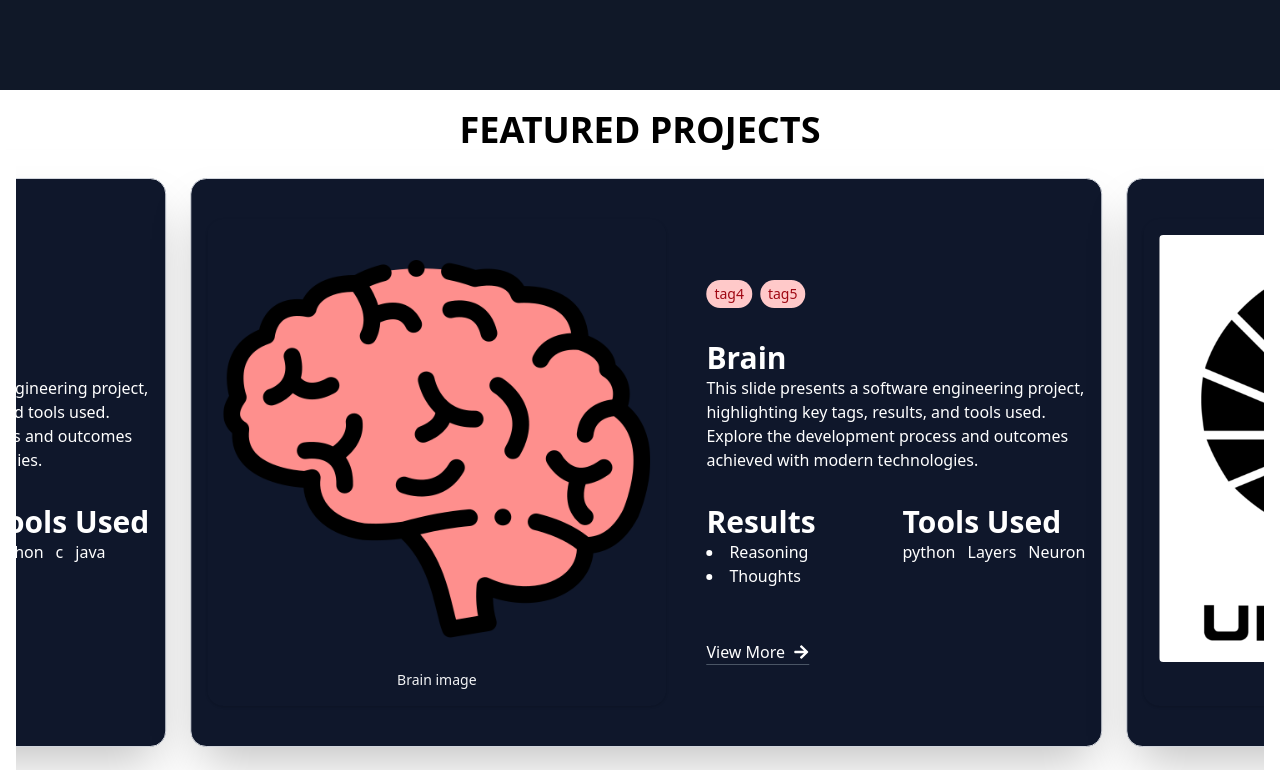
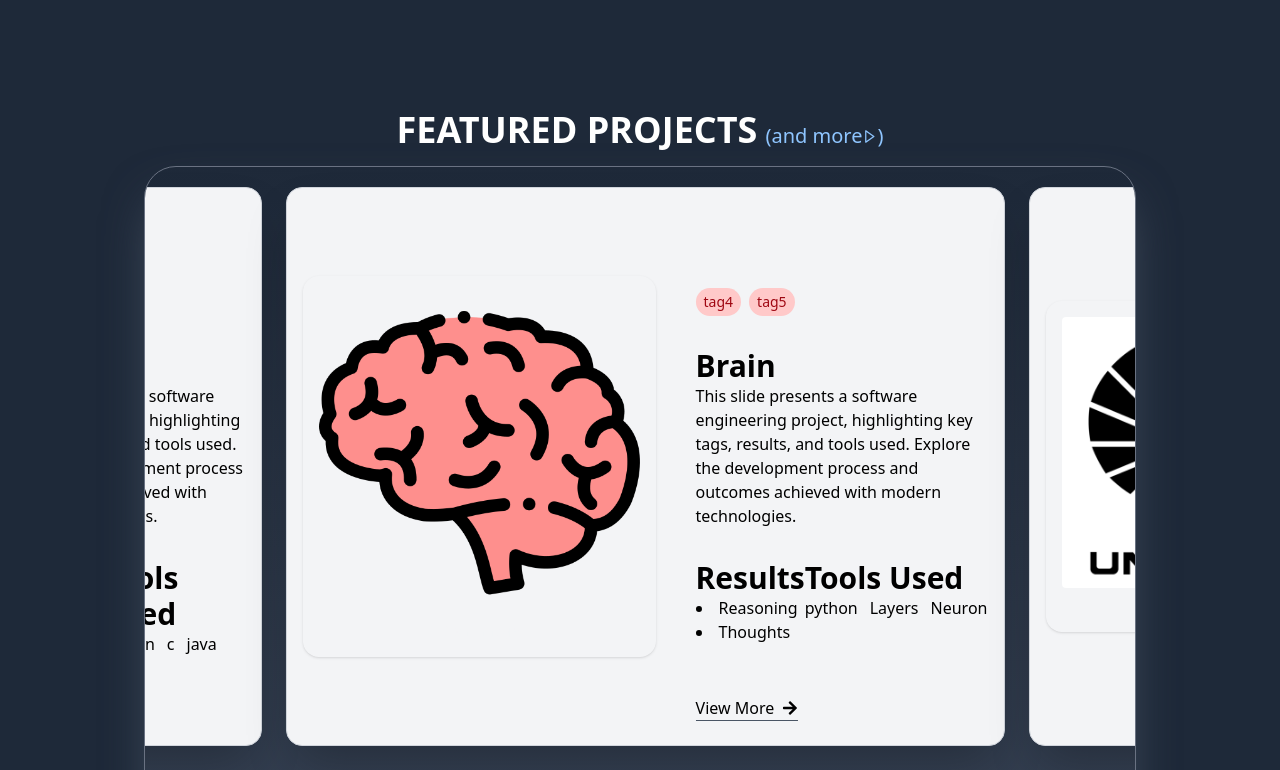
Before and after one commit to LunaRenilson/lunarenilson.github.io, a React (Vite) app: page / in a window 1280 px wide. Shown: the part 570-1340 px from the top of the page. Built offline with nearby package versions, Linux system fonts and the light colour scheme.

Commit message:
carousel atualizado

```diff
--- a/src/components/Carousel.jsx
+++ b/src/components/Carousel.jsx
@@ -47,7 +47,7 @@ function Carousel() {
 
   return (
     <div
-      className="embla w-full relative justify-center items-center flex flex-col overflow-hidden"
+      className="embla w-full relative justify-center items-center flex flex-col overflow-hidden bg-gradient-to-b from-transparent py-2 to-gray-700 border-gray-500 border rounded-4xl shadow-gray-600 shadow-2xl"
       ref={emblaRef}
     >
       <div className="flex w-10/12">
@@ -67,11 +67,11 @@ function Carousel() {
         ))}
       </div>
 
-      <div className="embla__buttons relative flex justify-center mt-4">
-        <div className="p-5 gap-15 bg-white rounded-full flex">
+      <div className="embla__buttons relative flex justify-center mt-4 ">
+        <div className="p-5 gap-15 rounded-full flex">
           <button
             onClick={() => embla && embla.scrollPrev()}
-            className="border-1 p-3 flex items-center hover:gap-2 duration-200 gap-1 rounded-full hover:cursor-pointer hover:opacity-100 bg-blue-600 text-white font-bold opacity-70"
+            className="border-1 p-3 flex items-center hover:gap-2 duration-200 w-1/3 gap-1 rounded-full hover:cursor-pointer hover:opacity-100 hover:bg-blue-800 bg-blue-600 text-white font-bold opacity-70"
           >
             <FaArrowRight className="rotate-180" />
             Previous
@@ -81,7 +81,7 @@ function Carousel() {
             {Array.from({ length: slideCount }).map((_, index) => (
               <button
                 key={index}
-                className={`w-3 h-3 rounded-sm transition-all ${
+                className={`w-3 h-3 rounded-md transition-all ${
                   index === selectedIndex
                     ? "bg-blue-500 scale-125"
                     : "bg-gray-600"
--- a/src/components/Slide.jsx
+++ b/src/components/Slide.jsx
@@ -13,7 +13,7 @@ const Slide = ({
   viewMoreId,
 }) => {
   return (
-    <div className="slide-container flex items-center justify-center p-4 gap-10 h-full w-full text-white bg-slate-900 border-1 border-gray-300 shadow-2xl rounded-2xl py-10">
+    <div className="slide-container flex items-center justify-center p-4 gap-10 h-full w-full bg-gray-100 border-1 border-gray-300 shadow-2xl rounded-2xl py-10">
       <section className="project-image flex flex-col gap-y-3">
 
         <figure className="rounded-2xl h-full p-4 shadow-sm">
--- a/src/pages/Contact.jsx
+++ b/src/pages/Contact.jsx
@@ -10,7 +10,7 @@ const Contact = () => (
                </li>
                <li>
                     <FaPhone className="inline mr-2" />
-                    <strong>Tel:</strong> (19) 99719-3032
+                    <strong>Tel:</strong> +55 19 99719-3032
                </li>
                <li>
                     <FaLinkedin className="inline mr-2" color="blue"/>
--- a/src/pages/Home.jsx
+++ b/src/pages/Home.jsx
@@ -3,11 +3,13 @@ import softwareEngineering from "@assets/software-engineering.png";
 import brainstorm from "@assets/brainstorm.png";
 import Carousel from "@components/Carousel";
 import Footer from "../components/Footer";
+import { BiRightArrow } from "react-icons/bi";
+import { Link } from "react-router-dom";
 
 export default function Home() {
   const iconSize = 35;
   return (
-    <div className="w-full bg-gray-900">
+    <div className="w-full bg-gray-800">
       <section className="Introducing relative flex flex-col items-center justify-center p-8 ">
         <article className="w-2/3 text-white mt-5 relative justify-center flex flex-col items-center">
           <h1 className="font-bold text-3xl mb-3 text-lef w-full">
@@ -60,10 +62,15 @@ export default function Home() {
         </div>
       </section>
 
-      <section className="mt-10 bg-white">
+      <section className="mt-10 w-4/5 mx-auto">
         <article className="featured-projects flex flex-col items-center justify-center w-full mx-auto">
-          <h2 className="font-bold text-4xl mt-5">FEATURED PROJECTS</h2>
-          <div className="w-full mx-auto shadow-md p-4">
+          <div className="flex items-baseline gap-2">
+          <h2 className="font-bold text-white text-4xl mt-5">FEATURED PROJECTS</h2>
+          <Link to="/projects" >
+           <small className="flex items-center text-xl text-blue-300">(and more <BiRightArrow size={15}/>)</small>
+          </Link>
+          </div>
+          <div className="w-full mx-auto p-4">
             <Carousel />
           </div>
         </article>
--- a/src/pages/Projects.jsx
+++ b/src/pages/Projects.jsx
@@ -31,7 +31,7 @@ export default function Projects() {
         </ul>
       </section>
 
-      <section className=" pl-10 mb-10 bg-gray-100">
+      <section className=" pl-10  bg-gray-300 py-5">
         <div className="flex gap-10 flex-wrap justify-start mt-10">
           {projects.map((project, idx) => (
               <CardProject key={idx} project={project} />
```
Also changed, not shown: 1 other file (tests, documents, lock files or other folders).
